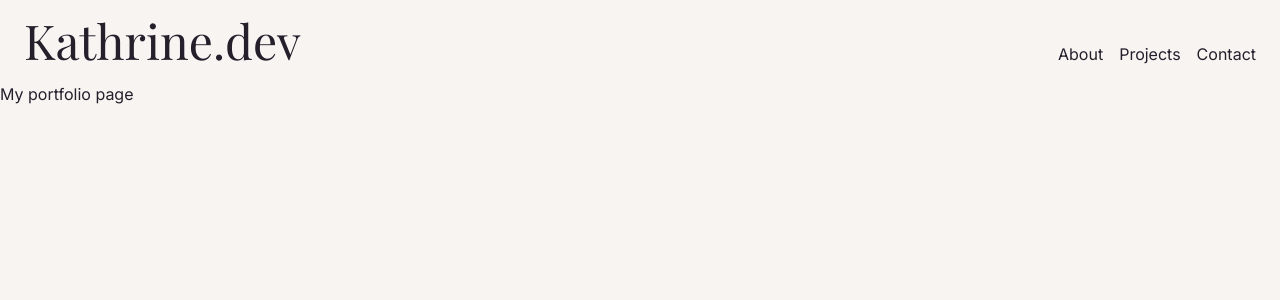
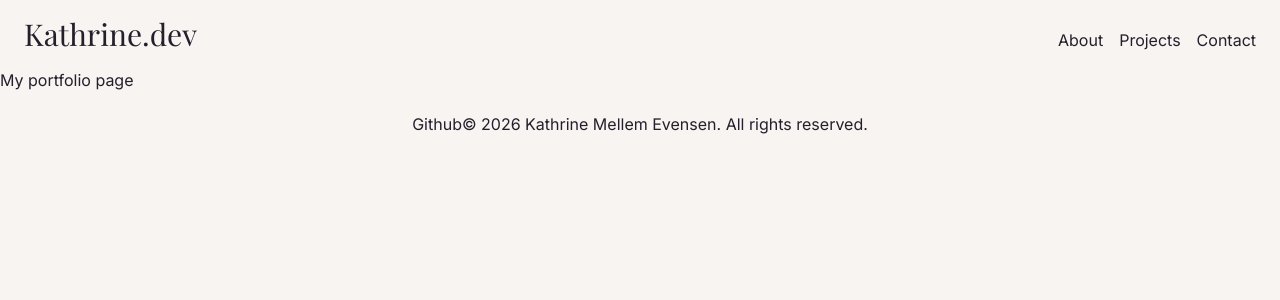
Before and after one commit to Kateve52911/kathrine.dev, a Next.js app: page / in a window 1280 px wide. Shown: the top 300 px of the page. Built offline with nearby package versions, Linux system fonts and the light colour scheme; a web font is replaced by a local one.

Commit message:
Created footer and added file for herosection

```diff
--- a/src/app/layout.tsx
+++ b/src/app/layout.tsx
@@ -2,6 +2,7 @@ import type { Metadata } from 'next';
 import './globals.css';
 import { Inter, Playfair_Display } from "next/font/google";
 import Header from "@/components/ui/Header";
+import Footer from "@/components/ui/Footer";
 
 
 export const metadata: Metadata = {
@@ -24,8 +25,10 @@ export default function RootLayout({ children }: { children: React.ReactNode })
     return (
         <html lang="en" className={`${inter.variable} ${playfair.variable}`}>
         <body>
-        <Header />
-        <main>{children}</main>
+        <div className="flex flex-col h-screen w-screen">
+            <Header />
+            <main>{children}</main>
+            <Footer /></div>
         </body>
         </html>
     );
--- /dev/null
+++ b/src/components/ui/Footer.tsx
@@ -0,0 +1,17 @@
+/*'use client'
+import { usePathname } from 'next/navigation'*/
+
+import Link from "next/link";
+
+export default function Footer() {
+    return (
+        <div className={`flex justify-center items-center p-5`}>
+            <div>
+                <Link href="https://github.com/Kateve52911">Github</Link>
+            </div>
+            <div>
+                <p>&copy; {new Date().getFullYear()} Kathrine Mellem Evensen. All rights reserved.</p>
+            </div>
+        </div>
+    )
+}
--- a/src/components/ui/Header.tsx
+++ b/src/components/ui/Header.tsx
@@ -9,7 +9,7 @@ export default function Header() {
         <div className="flex p2 content-end items-end justify-between px-6 py-4">
             <div>
 
-                <Link href="/" className="font-logo text-5xl">Kathrine.dev</Link>
+                <Link href="/" className="font-logo text-3xl">Kathrine.dev</Link>
             </div>
             <div className="flex content-end gap-4">
                 <Link href="/about" className={` ${pathname === '/about'? 'font-bold' : 'hover:border-b-2 border-plum'}`}>About</Link>
```
Also changed, not shown: src/components/ui/Hero.tsx (added).
